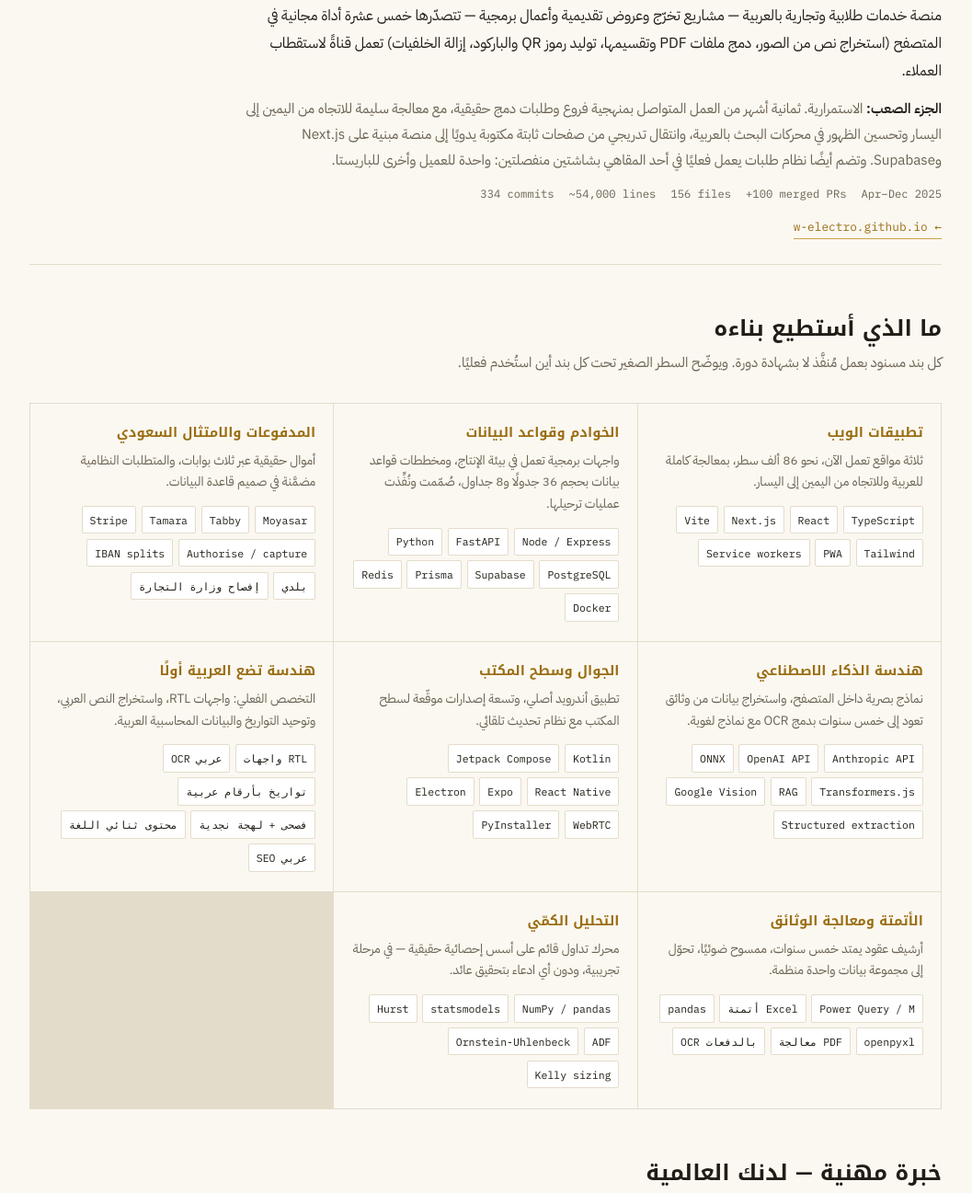
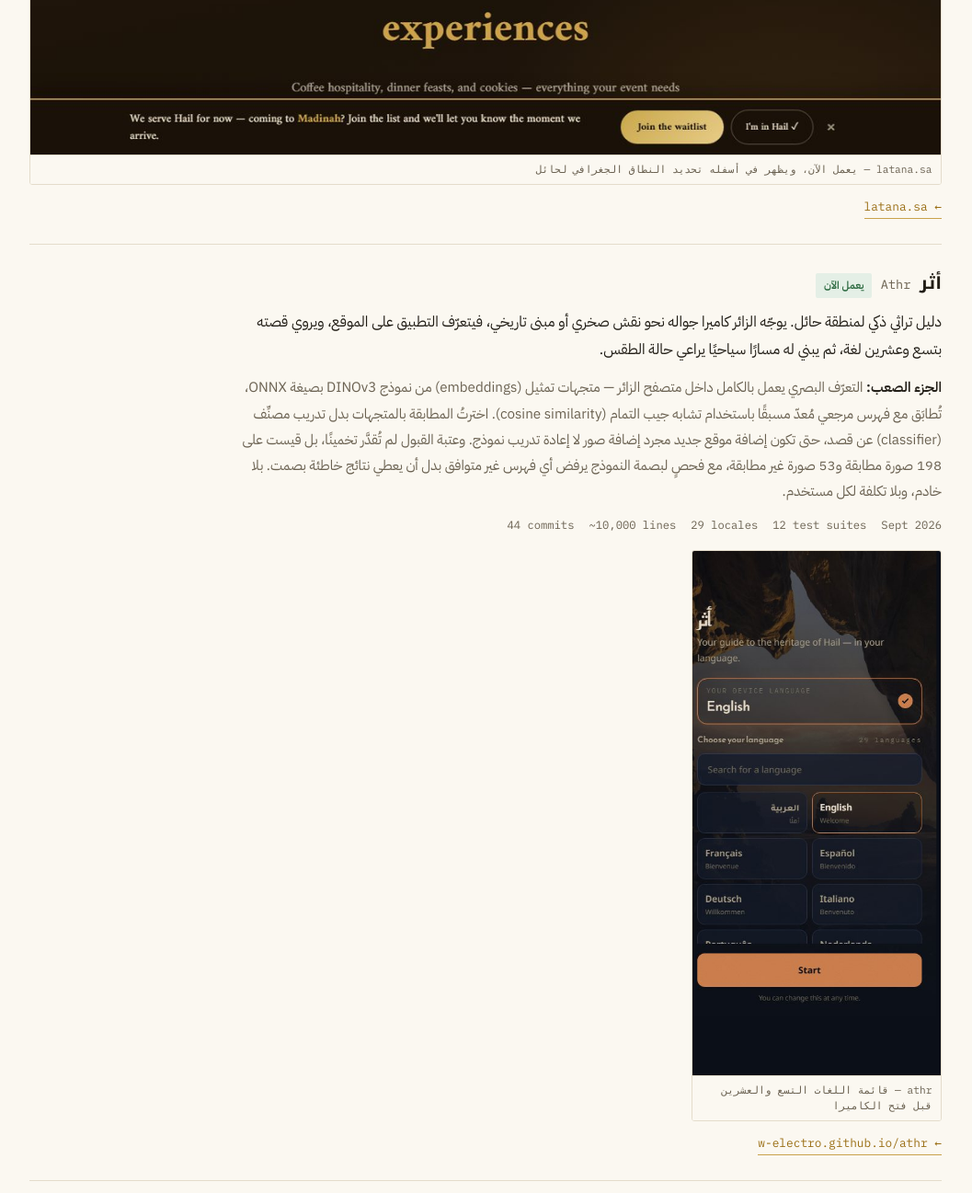
Before and after one commit to w-electro/portfolio, a plain HTML site: page ar/index.html in a window 1280 px wide. Shown: the part 1538-2835 px from the top of the page at 92% size, without its empty margins (112-1169 px from the left). Drawn offline with Linux system fonts and the light colour scheme.

Commit message:
Add product screenshots

```diff
--- a/ar/index.html
+++ b/ar/index.html
@@ -120,6 +120,11 @@
   footer a:hover{color:var(--text)}
   a:focus-visible,.plink:focus-visible{outline:2px solid var(--gold);outline-offset:3px}
 
+  .shot{margin:.2rem 0 0;border:1px solid var(--edge);border-radius:3px;overflow:hidden;background:var(--surface);line-height:0;max-width:100%}
+  .shot img{width:100%;height:auto;display:block}
+  .shot--tall{max-width:17rem}
+  .shotcap{font-family:var(--mono);font-size:.7rem;color:var(--dim);line-height:1.5;padding:.45rem .6rem;border-top:1px solid var(--edge);background:var(--ink)}
+
   .langswitch{font-family:var(--mono);font-size:.78rem;margin-bottom:1rem}
   .langswitch a{color:var(--gold);text-decoration:none;border:1px solid var(--edge);padding:.25rem .7rem;border-radius:2px}
   .langswitch a:hover{border-color:var(--gold-soft);color:var(--text)}
@@ -178,6 +183,7 @@
         <span>570 commits</span><span>~32,000 lines</span><span>Apr–Aug 2026</span>
         <span>25 migrations</span><span>707 users / 4,306 events</span>
       </div>
+      <figure class="shot"><img src="img/latana.jpg" alt="موقع حجز لاتانا" loading="lazy" width="1100" height="739"><figcaption class="shotcap">latana.sa — يعمل الآن، ويظهر في أسفله تحديد النطاق الجغرافي لحائل</figcaption></figure>
       <a class="plink" href="https://latana.sa">latana.sa ←</a>
     </div>
 
@@ -201,6 +207,7 @@
         <span>44 commits</span><span>~10,000 lines</span><span>29 locales</span>
         <span>12 test suites</span><span>Sept 2026</span>
       </div>
+      <figure class="shot shot--tall"><img src="img/athr.jpg" alt="اختيار اللغة في أثر" loading="lazy" width="407" height="860"><figcaption class="shotcap">athr — قائمة اللغات التسع والعشرين قبل فتح الكاميرا</figcaption></figure>
       <a class="plink" href="https://w-electro.github.io/athr/">w-electro.github.io/athr ←</a>
     </div>
 
@@ -224,6 +231,7 @@
         <span>334 commits</span><span>~54,000 lines</span><span>156 files</span>
         <span>+100 merged PRs</span><span>Apr–Dec 2025</span>
       </div>
+      <figure class="shot"><img src="img/welectro.jpg" alt="و. للخدمات الإلكترونية" loading="lazy" width="1100" height="739"><figcaption class="shotcap">w-electro.github.io — واجهة عربية بالكامل</figcaption></figure>
       <a class="plink" href="https://w-electro.github.io">w-electro.github.io ←</a>
     </div>
   </section>
```
Also changed, not shown: index.html (+8 -0 lines), ar/img/athr.jpg (added), ar/img/latana.jpg (added), ar/img/welectro.jpg (added), img/athr.jpg (added), img/latana.jpg (added), img/welectro.jpg (added).
